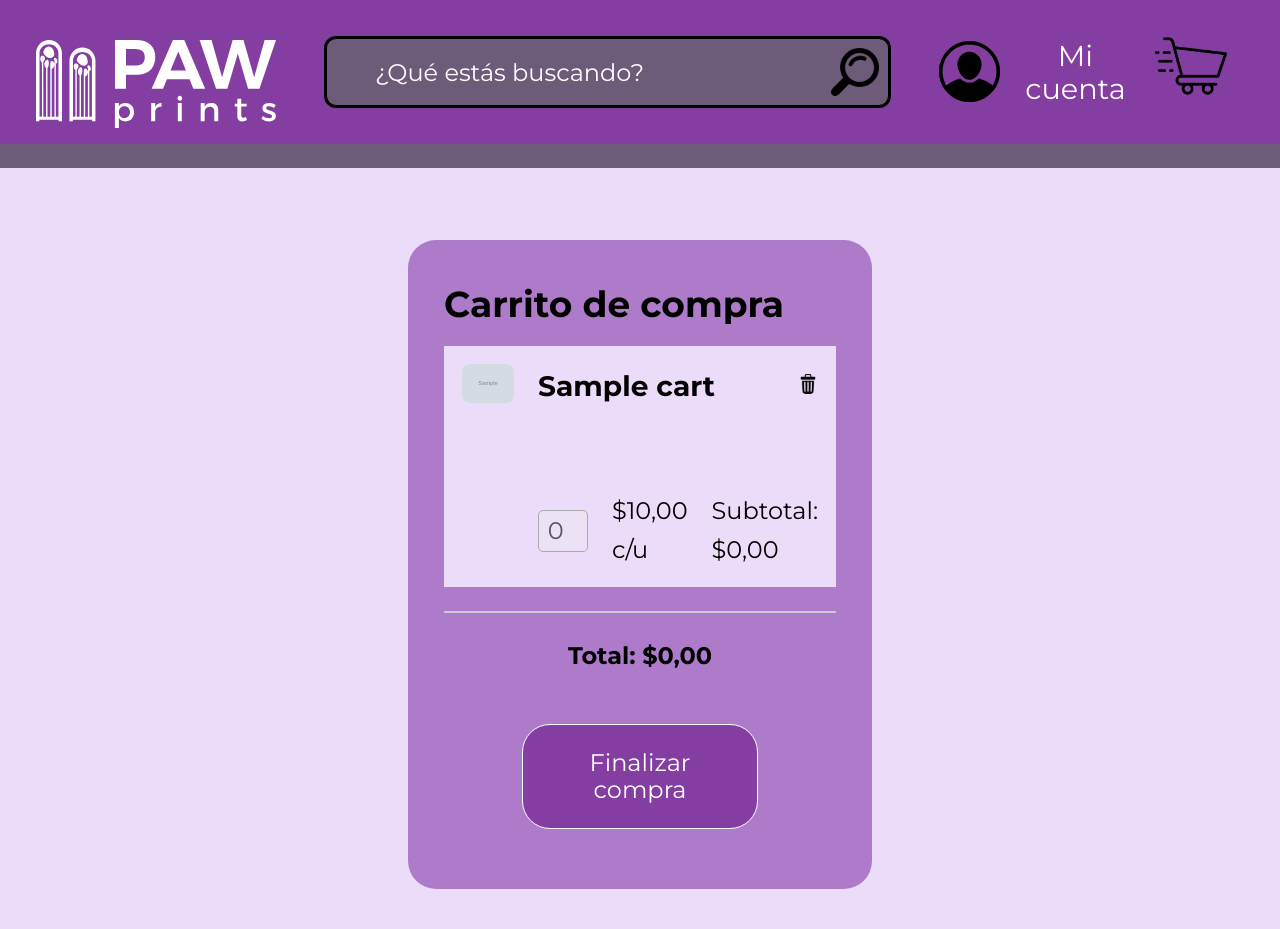
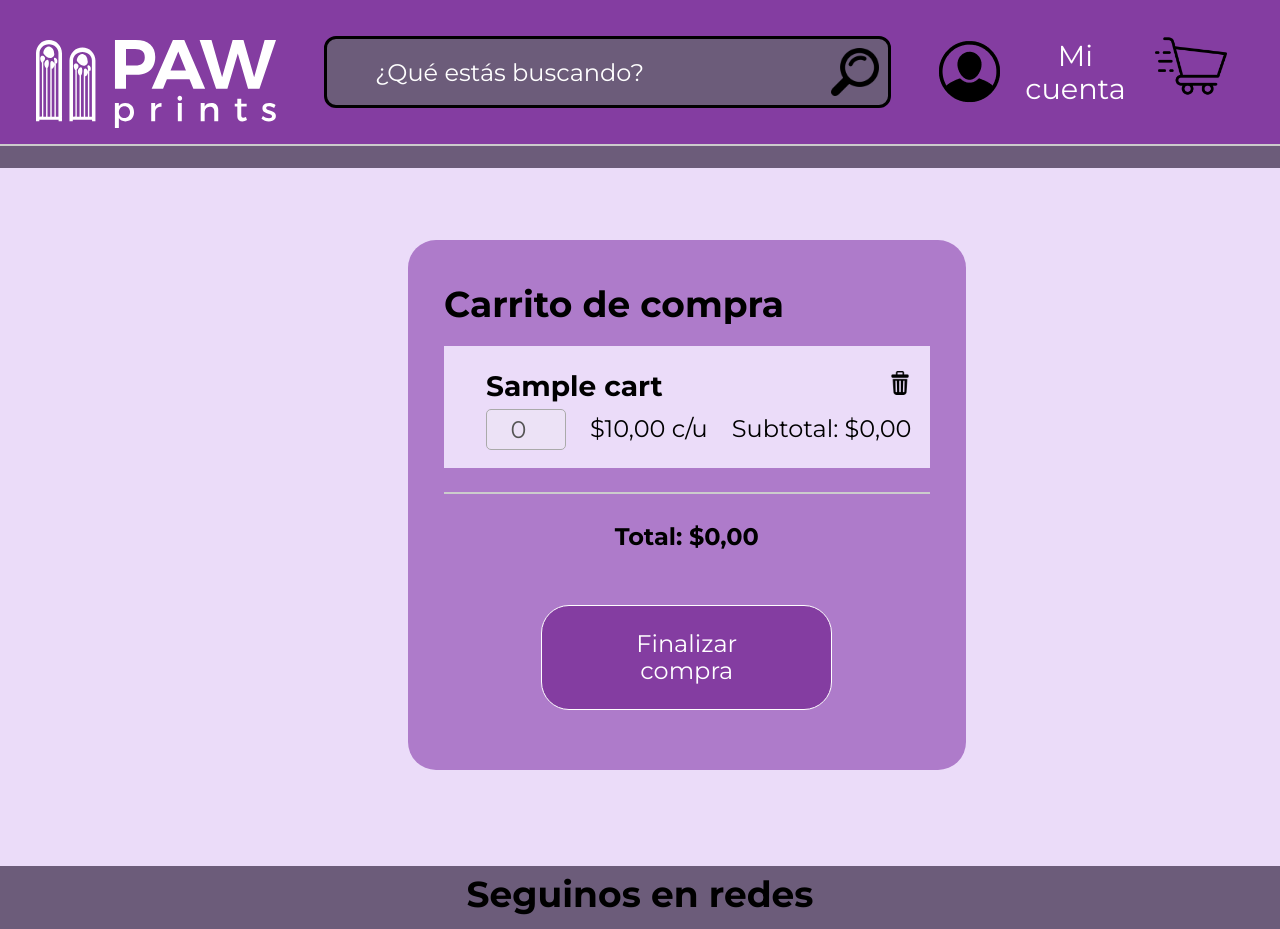
Before and after one commit to Dagyss/PAWPrints-Ecommerce, a PHP site: template src/App/views/shopping-cart.php in a window 1280 px wide. Shown: the top 929 px of the page. Run offline with PHP 8.4, Linux system fonts and the light colour scheme; the template is opened without the code that fills it: most values are stand-ins (such as "Sample title", 1, 10 or a date in 2020); grey boxes marked "Sample" are stand-in pictures.

Commit message:
feat(punto5): Punto5 tp4 + correcciones vista mobile de shopping-cart

```diff
--- a/public/css/header.css
+++ b/public/css/header.css
@@ -177,6 +177,32 @@ h1 a{
     display: none;
 }
 
+.header-search {
+    position: relative;
+  }
+
+  .header-search__history {
+    position: absolute;
+    top: 100%;
+    left: 0;
+    right: 0;
+    background: var(--background-color);
+    border: 1px solid #ccc;
+    list-style: none;
+    margin: 0;
+    padding: 0;
+    z-index: 10;
+  }
+
+  .header-search__history .history-item {
+    padding: 0.5rem;
+    cursor: pointer;
+  }
+
+  .header-search__history .history-item:hover {
+    background-color: var(--background-contents);
+  }
+
 @media (min-width: 814px) {
     .hamburger-checkbox{
         display: none;
--- a/public/css/shopping-cart.css
+++ b/public/css/shopping-cart.css
@@ -20,7 +20,7 @@
 
 .cart-item {
     display: flex;
-    align-items: flex-start;
+    align-items: stretch;
     background-color: var(--background-color);
     margin-bottom: 1rem;
     padding: 0.75rem;
@@ -40,7 +40,7 @@
     display: flex;
     flex-direction: column;
     justify-content: space-between;
-    width: 100%;
+    flex: 1;
   }
 
 .cart-item-header {
@@ -56,22 +56,22 @@
 
 
 .cart-controls {
-    display: flex;
+    bottom:0;
+    display: grid;
+    grid-template-columns: 80px 1fr 1fr;
     align-items: center;
     gap: 1rem;
-    margin-top: 30%;
+    margin-top: auto;
 }
 
 .cart-controls p {
     margin: 0;
-    margin-left: auto;
-    display: flex;
-    align-items: center;
-    height: 100%;
+    white-space: nowrap;
+    text-align: right;
 }
 
   .cart-quantity {
-    width: 50px;
+    width: 100%;
     padding: 0.25rem;
     border-radius: 5px;
     border: 1px solid #aaa;
@@ -86,8 +86,9 @@
 }
 
 .cart-remove-btn img {
-    width: 20px;
-    height: 20px;
+    width: 24px;
+    height: 24px;
+    object-fit: contain;
 }
 
 .total {
@@ -135,3 +136,30 @@
 
 
 }
+
+@media screen and (max-width: 600px) {
+
+    .cart-item {
+      flex-direction: column;
+      align-items: center;
+    }
+
+    .cart-item img {
+      height: auto;
+      margin-bottom: 1rem;
+    }
+
+    .cart-item-content {
+      width: 100%;
+    }
+
+    .cart-controls {
+      width: 100%;
+      justify-content: space-between;
+      margin-top: 1rem;
+    }
+
+    .cart-quantity {
+      margin-left: 0;
+    }
+}
--- a/src/App/views/parts/header.php
+++ b/src/App/views/parts/header.php
@@ -11,12 +11,13 @@
         </h1>
 
         <search class="header-search">
-            <form class="header-search__form">
-                <input type="search" placeholder="¿Qué estás buscando?" />
-                <button type="submit" aria-label="Buscar">
-                    <img src="../icons/magnifying-glass.png" alt="Buscar"/>
-                </button>
+            <form id="search-form" class="header-search__form" action="/books"  method="get">
+            <input id="search-input" name="q" type="search" placeholder="¿Qué estás buscando?" autocomplete="off" />
+            <button type="submit" aria-label="Buscar">
+                <img src="../icons/magnifying-glass.png" alt="Buscar"/>
+            </button>
             </form>
+            <ul id="search-history" class="header-search__history"></ul>
         </search>
 
         <section class="header-my-account">
--- a/src/App/views/shopping-cart.php
+++ b/src/App/views/shopping-cart.php
@@ -64,7 +64,7 @@
                                         class="cart-quantity"
                                         disabled
                                     >
-                                    <p>$<?= $precio ?> c/u</p>
+                                    <p class="cart-price">$<?= $precio ?> c/u</p>
                                     <p class="subtotal">
                                         Subtotal: $<?= number_format($subtotal, 2, ',', '.') ?>
                                     </p>
```
Also changed, not shown: public/css/checkout-form.css (+10 -0 lines), public/js/components/SearchComponent.js (added, +60 -0 lines), public/js/controllers/BookController.js (+19 -0 lines).
